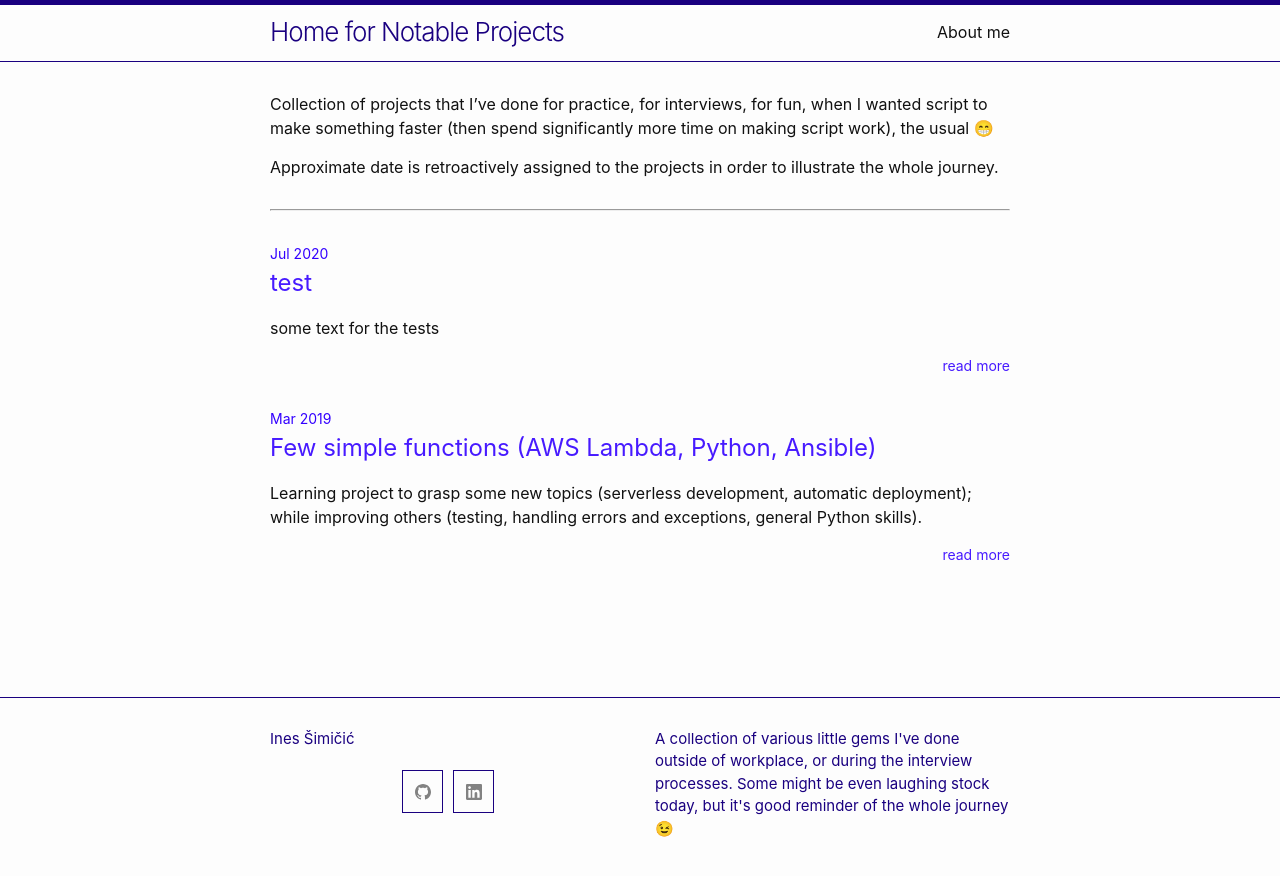
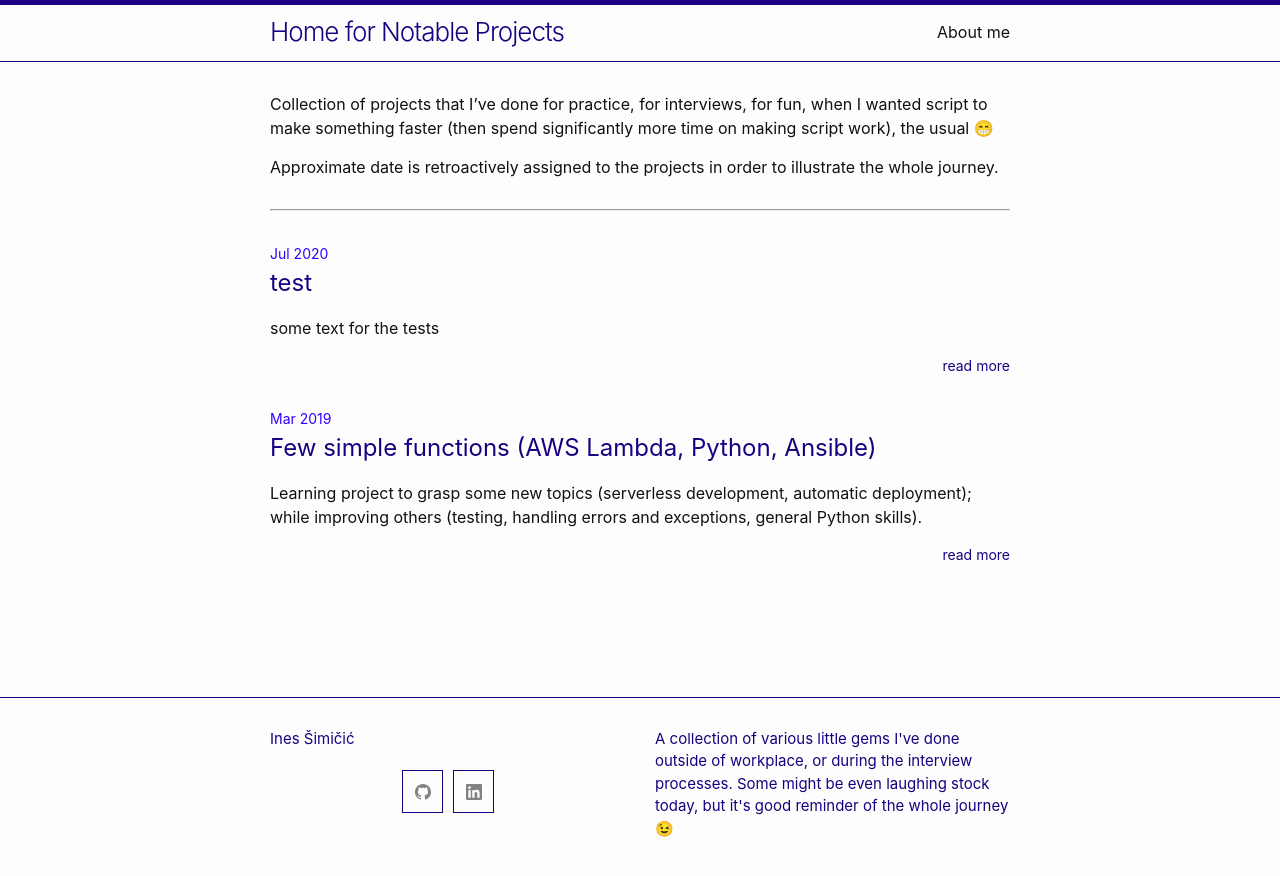
Before and after one commit to inesucrvenom/inesucrvenom.github.io, a Jekyll site: the page built from index.md, in a window 1280 px wide. Shown: the top 876 px of the page. Built offline with Jekyll 4.4.1, drawn with Linux system fonts in a browser that asks for light colours; emoji names are drawn with the system emoji font; the list of posts is cut into pages by our own code.

Commit message:
change color

```diff
--- a/_sass/minima/skins/mine.scss
+++ b/_sass/minima/skins/mine.scss
@@ -10,8 +10,8 @@ $text-color:            #111111 !default;
 $background-color:      #fdfdfd !default;
 $code-background-color: #eeeeff !default;
 
-$link-base-color:       $brand-color-light !default; //
-$link-visited-color:    darken($link-base-color, 10%) !default;
+$link-base-color:       $brand-color-dark !default; //
+$link-visited-color:    $brand-color-light !default;
 $link-hover-color:      $text-color !default;
 
 $border-color-01:       $brand-color-dark !default;
```
